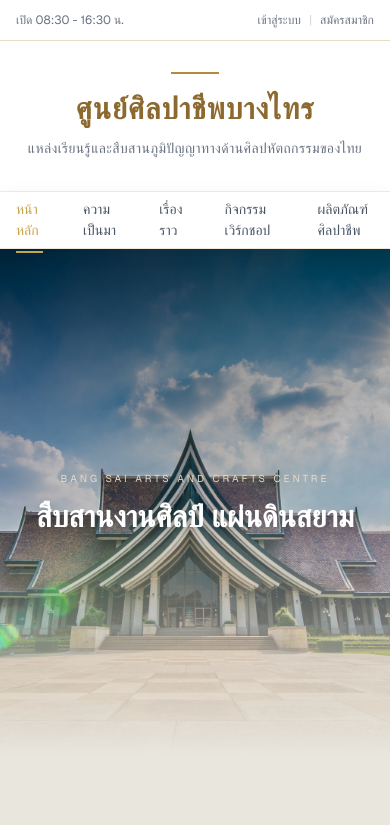
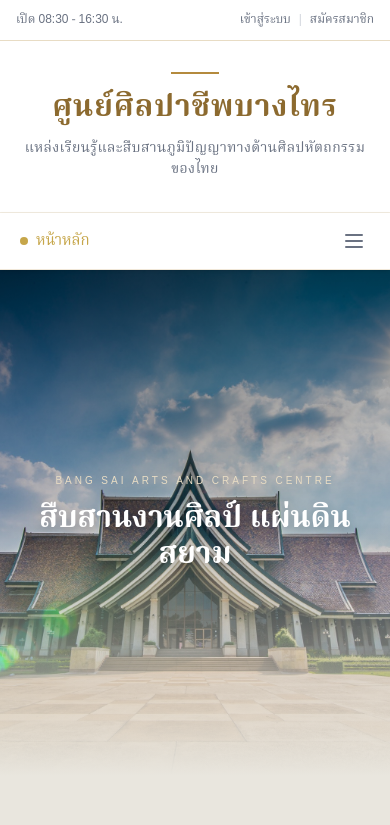
Before and after one commit to manop2004/my-shop, a Next.js app: page / in a window 390 px wide. Shown: the top 825 px of the page. Built offline with nearby package versions, Linux system fonts and the light colour scheme.

Commit message:
แก้ฟอนหน้าหลัก แก้หลังบ้านดูแบบสอบถามตบบรรทัดแล้ว แก้แบบฟรอมสอบถามให้ใส่ข้อความแค่200ตัว

```diff
--- a/src/app/layout.js
+++ b/src/app/layout.js
@@ -1,29 +1,26 @@
-import { Geist, Geist_Mono } from "next/font/google";
-import "./globals.css";
+import { Noto_Serif_Thai } from 'next/font/google'
+import './globals.css'
 
-const geistSans = Geist({
-  variable: "--font-geist-sans",
-  subsets: ["latin"],
-});
-
-const geistMono = Geist_Mono({
-  variable: "--font-geist-mono",
-  subsets: ["latin"],
-});
+// 1. เรียกใช้ฟอนต์ Noto Serif Thai และกำหนดน้ำหนักฟอนต์ที่ต้องการ
+const notoSerifThai = Noto_Serif_Thai({
+  subsets: ['thai', 'latin'],
+  // สามารถเลือก weight ได้ตั้งแต่ 100 ถึง 900
+  weight: ['100', '200', '300', '400', '500', '600', '700', '800', '900'],
+  display: 'swap',
+})
 
 export const metadata = {
-  title: "Create Next App",
-  description: "Generated by create next app",
-};
+  title: 'ศูนย์ศิลปาชีพบางไทร',
+  description: 'ศูนย์ศิลปาชีพบางไทร',
+}
 
 export default function RootLayout({ children }) {
   return (
-    <html lang="en">
-      <body
-        className={`${geistSans.variable} ${geistMono.variable} antialiased`}
-      >
+    <html lang="th">
+      {/* 2. นำคลาสของฟอนต์ Noto Serif Thai มาใส่ไว้ที่ <body> */}
+      <body className={notoSerifThai.className}>
         {children}
       </body>
     </html>
-  );
+  )
 }
--- a/src/app/mainpage/page.js
+++ b/src/app/mainpage/page.js
@@ -378,7 +378,7 @@
       {/* FOOTER */}
       <footer className="bg-[#1a1a1a] text-gray-400 py-8 border-t border-[#333]">
         <div className="max-w-[1300px] mx-auto px-6 text-center text-xs">
-          <p>© 2024 ศูนย์ศิลปาชีพบางไทร. All rights reserved.</p>
+          <p>© 2026 ศูนย์ศิลปาชีพบางไทร.</p>
         </div>
       </footer>
     </div>
--- a/src/app/page.js
+++ b/src/app/page.js
@@ -57,54 +57,45 @@
   }, [currentIndex]);
 
   const nextImage = () => {
-    setCurrentIndex((prev) =>
-      prev === images.length - 1 ? 0 : prev + 1
-    );
+    setCurrentIndex((prev) => (prev === images.length - 1 ? 0 : prev + 1));
   };
 
   const prevImage = () => {
-    setCurrentIndex((prev) =>
-      prev === 0 ? images.length - 1 : prev - 1
-    );
+    setCurrentIndex((prev) => (prev === 0 ? images.length - 1 : prev - 1));
   };
 
   return (
-
-    <div className="fixed inset-0 bg-black/80 backdrop-blur-xl z-[200] flex items-center justify-center p-6">
-
+    <div className="fixed inset-0 bg-black/90 backdrop-blur-xl z-[200] flex items-center justify-center p-4 md:p-6">
+      {/* คลิกพื้นหลังเพื่อปิด */}
       <div className="absolute inset-0" onClick={onClose} />
 
-      <div className="relative w-full max-w-6xl rounded-3xl z-10">
+      {/* Container หลัก ปรับความสูงให้ Scroll ได้บนมือถือ */}
+      <div className="relative w-full max-w-6xl max-h-[90vh] overflow-y-auto md:overflow-visible rounded-3xl z-10 scrollbar-hide">
 
-        {/* Glow background */}
-        <div className="absolute -inset-4 bg-gradient-to-br from-[#C6A64A]/20 via-transparent to-[#2c3e35]/20 blur-3xl opacity-40 rounded-[40px]" />
+        {/* Glow background (ซ่อนบนมือถือเพื่อลดภาระเครื่อง) */}
+        <div className="hidden md:block absolute -inset-4 bg-gradient-to-br from-[#C6A64A]/20 via-transparent to-[#2c3e35]/20 blur-3xl opacity-40 rounded-[40px]" />
 
-        <div className="relative bg-gradient-to-br from-[#f4f1ea] via-[#f8f6f1] to-[#ece7dd] rounded-3xl shadow-[0_30px_80px_rgba(0,0,0,0.35)] border border-white/40 p-14 overflow-hidden">
+        <div className="relative bg-gradient-to-br from-[#f4f1ea] via-[#f8f6f1] to-[#ece7dd] rounded-3xl shadow-2xl border border-white/40 p-6 md:p-14">
 
+          {/* ปุ่มปิดที่เด่นชัดขึ้นบนมือถือ */}
           <button
-            className="absolute top-6 right-8 text-gray-400 text-3xl hover:text-[#C6A64A] transition"
+            className="absolute top-4 right-4 text-gray-400 text-3xl md:text-4xl hover:text-[#C6A64A] transition z-50 p-2"
             onClick={onClose}
           >
             &times;
           </button>
 
-          <div className="grid md:grid-cols-2 gap-16 items-center">
+          <div className="grid grid-cols-1 md:grid-cols-2 gap-8 md:gap-16 items-start md:items-center">
 
-            {/* LEFT */}
-            <div className="relative flex flex-col items-center justify-center">
-
+            {/* LEFT: Gallery Section */}
+            <div className="relative flex flex-col items-center justify-center pt-8 md:pt-0">
+              <div className="relative w-full flex justify-center items-center">
+                {/* ปุ่มเลื่อนรูป (ปรับขนาดให้กดง่ายบนมือถือ) */}
                 <button
                   onClick={prevImage}
-                className="absolute left-0 top-1/2 -translate-y-1/2 w-10 h-10 rounded-full bg-white shadow-lg hover:scale-110 transition"
+                  className="absolute left-[-10px] md:left-0 z-20 w-8 h-8 md:w-10 md:h-10 rounded-full bg-white/80 shadow-lg flex items-center justify-center hover:scale-110 transition"
                 >
                   ←
-              </button>
-
-              <button
-                onClick={nextImage}
-                className="absolute right-0 top-1/2 -translate-y-1/2 w-10 h-10 rounded-full bg-white shadow-lg hover:scale-110 transition"
-              >
-                →
                 </button>
 
                 {images.length > 0 && (
@@ -115,15 +106,22 @@
                   />
                 )}
 
-              <div className="mt-10 flex gap-4 justify-center">
-                {images.slice(0, 6).map((img, index) => (
+                <button
+                  onClick={nextImage}
+                  className="absolute right-[-10px] md:right-0 z-20 w-8 h-8 md:w-10 md:h-10 rounded-full bg-white/80 shadow-lg flex items-center justify-center hover:scale-110 transition"
+                >
+                  →
+                </button>
+              </div>
+
+              {/* Thumbnails: ปรับให้เลื่อนแนวนอนได้บนมือถือ */}
+              <div className="mt-8 flex gap-3 justify-start md:justify-center overflow-x-auto w-full pb-2 scrollbar-hide">
+                {images.slice(0, 8).map((img, index) => (
                   <div
                     key={index}
                     onClick={() => setCurrentIndex(index)}
-                    className={`relative w-[70px] h-[70px] rounded-xl overflow-hidden cursor-pointer transition-all duration-300
-                    ${currentIndex === index
-                      ? "ring-2 ring-[#C6A64A] scale-110 shadow-md"
-                      : "opacity-50 hover:opacity-100"}`}
+                    className={`relative flex-shrink-0 w-[50px] h-[50px] md:w-[70px] md:h-[70px] rounded-lg overflow-hidden cursor-pointer transition-all duration-300
+                    ${currentIndex === index ? "ring-2 ring-[#C6A64A] scale-105" : "opacity-40"}`}
                   >
                     <Image src={img} alt="" fill className="object-cover" />
                   </div>
@@ -131,29 +129,29 @@
               </div>
             </div>
 
-            {/* RIGHT */}
-            <div>
-
-              <span className="text-xs tracking-[6px] uppercase text-[#C6A64A] mb-6 block">
+            {/* RIGHT: Content Section */}
+            <div className="flex flex-col text-left">
+              <span className="text-[10px] tracking-[4px] uppercase text-[#C6A64A] mb-3 md:mb-6 block">
                 Workshop Experience
               </span>
 
-              <h3 className="text-4xl md:text-5xl font-serif mb-6 leading-tight bg-gradient-to-r from-[#2c3e35] to-[#6b5a3b] bg-clip-text text-transparent">
+              <h3 className="text-2xl md:text-5xl font-sans mb-4 md:mb-6 leading-tight bg-gradient-to-r from-[#2c3e35] to-[#6b5a3b] bg-clip-text text-transparent">
                 {selectedWorkshop.title}
               </h3>
 
-              <div className="w-16 h-[2px] bg-[#C6A64A] mb-6"></div>
+              <div className="w-12 h-[2px] bg-[#C6A64A] mb-4 md:mb-6"></div>
 
-              <p className="text-gray-600 leading-relaxed mb-10">
+              {/* ปรับฟอนต์ description ให้อ่านง่ายขึ้น */}
+              <p className="text-sm md:text-base text-gray-600 leading-relaxed mb-8 whitespace-pre-line">
                 {selectedWorkshop.fullDesc}
               </p>
 
-              <div className="flex items-center gap-4 mb-8">
-                <div className="flex-1 h-[1px] bg-gradient-to-r from-transparent via-[#C6A64A]/60 to-transparent"></div>
-                <span className="text-[10px] tracking-[6px] uppercase text-[#C6A64A]">
-                  Experience Details
+              <div className="flex items-center gap-3 mb-6">
+                <div className="flex-1 h-[1px] bg-[#C6A64A]/30"></div>
+                <span className="text-[9px] tracking-[4px] uppercase text-[#C6A64A] font-bold">
+                  Details
                 </span>
-                <div className="flex-1 h-[1px] bg-gradient-to-r from-transparent via-[#C6A64A]/60 to-transparent"></div>
+                <div className="flex-1 h-[1px] bg-[#C6A64A]/30"></div>
               </div>
 
               <div className="grid sm:grid-cols-2 gap-6">
@@ -204,7 +202,7 @@
   const [activeSection, setActiveSection] = useState("home");
   const [selectedImage, setSelectedImage] = useState(null);
   const [selectedWorkshop, setSelectedWorkshop] = useState(null);
-
+  const [isMobileMenuOpen, setIsMobileMenuOpen] = useState(false);
 
   const historyGallery = [
     "/BA.jpg",
@@ -330,9 +328,13 @@
           <div className="hidden sm:block">เปิดทำการ: อังคาร - อาทิตย์ (08:30 - 16:30 น.)</div>
           <div className="sm:hidden">เปิด 08:30 - 16:30 น.</div>
           <div className="flex items-center gap-2 md:gap-4">
-            <button className="hover:text-[#b48a3c] transition">เข้าสู่ระบบ</button>
+            <Link href="/login" className="hover:text-[#b48a3c] transition">
+              <span className="font-medium">เข้าสู่ระบบ</span>
+            </Link>
             <span className="text-gray-300">|</span>
-            <button className="hover:text-[#b48a3c] transition">สมัครสมาชิก</button>
+            <Link href="/signup" className="hover:text-[#b48a3c] transition">
+              <span className="font-medium">สมัครสมาชิก</span>
+            </Link>
           </div>
         </div>
       </div>
@@ -342,7 +344,7 @@
       <div className="bg-white py-8 md:py-12 text-center relative border-b border-[#f2ece0] px-4">
         <div className="max-w-[1200px] mx-auto">
           <div className="w-12 md:w-16 h-[2px] bg-[#b48a3c] mx-auto mb-4 md:mb-5 animate-pulse"></div>
-          <h1 className="text-3xl md:text-5xl text-[#8c6a2f] tracking-[1px] font-bold mb-3 md:mb-4 font-serif">
+          <h1 className="text-3xl md:text-5xl text-[#8c6a2f] tracking-[1px] font-bold mb-3 md:mb-4 font-sans">
             ศูนย์ศิลปาชีพบางไทร
           </h1>
           <p className="text-[14px] md:text-[16px] text-gray-500 tracking-wide font-light">
@@ -351,70 +353,84 @@
         </div>
       </div>
 
-{/* ===== PREMIUM NAVBAR ===== */}
-<nav className="bg-white sticky top-[36px] z-40 shadow-[0_4px_20px_rgba(0,0,0,0.05)] border-b border-[#f0e7d8]">
-  <div className="flex md:justify-center gap-10 text-[14px] md:text-[15px] font-medium max-w-[1200px] mx-auto px-4 h-[56px] items-center">
+  {/* ===== PREMIUM NAVBAR (Hamburger Menu สำหรับมือถือ) ===== */}
+<nav className="bg-white/98 backdrop-blur-md sticky top-[36px] z-40 shadow-sm border-b border-[#f0e7d8] w-full">
+  <div className="max-w-[1200px] mx-auto w-full">
 
-    <a
-      href="#"
-      onClick={(e) => {
-        e.preventDefault();
-        window.scrollTo({ top: 0, behavior: "smooth" });
-        setActiveSection("home");
-      }}
-      className={`relative transition ${
-        activeSection === "home"
-          ? "text-[#C6A64A]"
-          : "text-gray-600 hover:text-[#C6A64A]"
-      }`}
+    {/* ------------------------------------------- */}
+    {/* 1. เมนูสำหรับหน้าจอคอมพิวเตอร์ (ซ่อนในมือถือ) */}
+    {/* ------------------------------------------- */}
+    <div className="hidden md:flex items-center justify-center gap-6 px-4 py-3 text-[15px] font-medium">
+      <a href="#" onClick={(e) => { e.preventDefault(); window.scrollTo({ top: 0, behavior: "smooth" }); setActiveSection("home"); }} className={`flex items-center gap-2 px-5 py-2 rounded-full transition-all duration-500 border ${ activeSection === "home" ? "border-[#C6A64A]/40 bg-[#fdfbf7] text-[#C6A64A]" : "border-transparent text-gray-400 hover:text-[#C6A64A] hover:bg-[#fdfbf7]" }`}>
+        {activeSection === "home" && <span className="w-1.5 h-1.5 rounded-full bg-[#C6A64A]"></span>} <span>หน้าหลัก</span>
+      </a>
+      <a href="#story" onClick={(e) => scrollToSection(e, "story")} className={`flex items-center gap-2 px-5 py-2 rounded-full transition-all duration-500 border ${ activeSection === "story" ? "border-[#C6A64A]/40 bg-[#fdfbf7] text-[#C6A64A]" : "border-transparent text-gray-400 hover:text-[#C6A64A] hover:bg-[#fdfbf7]" }`}>
+        {activeSection === "story" && <span className="w-1.5 h-1.5 rounded-full bg-[#C6A64A]"></span>} <span>ความเป็นมา</span>
+      </a>
+      <Link href="/read" className="flex items-center gap-2 px-5 py-2 rounded-full transition-all duration-500 border border-transparent text-gray-400 hover:text-[#C6A64A] hover:bg-[#fdfbf7]">
+        <span>เรื่องราว</span>
+      </Link>
+      <a href="#workshop" onClick={(e) => scrollToSection(e, "workshop")} className={`flex items-center gap-2 px-5 py-2 rounded-full transition-all duration-500 border ${ activeSection === "workshop" ? "border-[#C6A64A]/40 bg-[#fdfbf7] text-[#C6A64A]" : "border-transparent text-gray-400 hover:text-[#C6A64A] hover:bg-[#fdfbf7]" }`}>
+        {activeSection === "workshop" && <span className="w-1.5 h-1.5 rounded-full bg-[#C6A64A]"></span>} <span>กิจกรรมเวิร์กชอป</span>
+      </a>
+      <Link href="/mainpage" className="flex items-center gap-2 px-5 py-2 rounded-full transition-all duration-500 border border-transparent text-gray-400 hover:text-[#C6A64A] hover:bg-[#fdfbf7]">
+        <span>ผลิตภัณฑ์ศิลปาชีพ</span>
+      </Link>
+    </div>
+
+    {/* ------------------------------------------- */}
+    {/* 2. แถบ Navigation สำหรับมือถือโดยเฉพาะ */}
+    {/* ------------------------------------------- */}
+    <div className="flex md:hidden items-center justify-between px-5 py-3">
+      {/* โชว์ชื่อเมนูที่กำลังเปิดอยู่ */}
+      <div className="text-[#C6A64A] font-medium text-[15px] flex items-center gap-2">
+        <span className="w-2 h-2 rounded-full bg-[#C6A64A]"></span>
+        {activeSection === "home" && "หน้าหลัก"}
+        {activeSection === "story" && "ความเป็นมา"}
+        {activeSection === "workshop" && "กิจกรรมเวิร์กชอป"}
+        {(!["home", "story", "workshop"].includes(activeSection)) && "เมนูนำทาง"}
+      </div>
+
+      {/* ปุ่มเปิด-ปิด 3 ขีด */}
+      <button
+        onClick={() => setIsMobileMenuOpen(!isMobileMenuOpen)}
+        className="p-1 text-gray-500 hover:text-[#C6A64A] focus:outline-none transition-colors"
       >
+        <svg className="w-6 h-6" fill="none" stroke="currentColor" viewBox="0 0 24 24">
+          {isMobileMenuOpen ? (
+            <path strokeLinecap="round" strokeLinejoin="round" strokeWidth={2} d="M6 18L18 6M6 6l12 12" />
+          ) : (
+            <path strokeLinecap="round" strokeLinejoin="round" strokeWidth={2} d="M4 6h16M4 12h16M4 18h16" />
+          )}
+        </svg>
+      </button>
+    </div>
+
+    {/* ------------------------------------------- */}
+    {/* 3. รายการเมนูที่กางออก (Dropdown มือถือ) */}
+    {/* ------------------------------------------- */}
+    <div className={`md:hidden absolute w-full left-0 bg-white/95 backdrop-blur-md shadow-lg border-b border-[#f0e7d8] transition-all duration-300 overflow-hidden ${isMobileMenuOpen ? 'max-h-[300px] py-2' : 'max-h-0 py-0'}`}>
+      <div className="flex flex-col px-4 text-[15px] font-medium">
+        <a href="#" onClick={(e) => { e.preventDefault(); window.scrollTo({ top: 0, behavior: "smooth" }); setActiveSection("home"); setIsMobileMenuOpen(false); }} className={`px-4 py-3 rounded-xl transition-all ${ activeSection === "home" ? "bg-[#fdfbf7] text-[#C6A64A]" : "text-gray-500 active:bg-gray-50" }`}>
           หน้าหลัก
-      {activeSection === "home" && (
-        <span className="absolute -bottom-3 left-0 w-full h-[2px] bg-[#C6A64A]"></span>
-      )}
         </a>
-
-    <a
-      href="#story"
-      onClick={(e) => scrollToSection(e, "story")}
-      className={`relative transition ${
-        activeSection === "story"
-          ? "text-[#C6A64A]"
-          : "text-gray-600 hover:text-[#C6A64A]"
-      }`}
-    >
+        <a href="#story" onClick={(e) => { scrollToSection(e, "story"); setIsMobileMenuOpen(false); }} className={`px-4 py-3 rounded-xl transition-all ${ activeSection === "story" ? "bg-[#fdfbf7] text-[#C6A64A]" : "text-gray-500 active:bg-gray-50" }`}>
           ความเป็นมา
-      {activeSection === "story" && (
-        <span className="absolute -bottom-3 left-0 w-full h-[2px] bg-[#C6A64A]"></span>
-      )}
         </a>
-
-    <Link href="/read" className="text-gray-600 hover:text-[#C6A64A] transition">
+        <Link href="/read" onClick={() => setIsMobileMenuOpen(false)} className="px-4 py-3 rounded-xl text-gray-500 active:bg-gray-50 transition-all">
           เรื่องราว
         </Link>
-
-    <a
-      href="#workshop"
-      onClick={(e) => scrollToSection(e, "workshop")}
-      className={`relative transition ${
-        activeSection === "workshop"
-          ? "text-[#C6A64A]"
-          : "text-gray-600 hover:text-[#C6A64A]"
-      }`}
-    >
+        <a href="#workshop" onClick={(e) => { scrollToSection(e, "workshop"); setIsMobileMenuOpen(false); }} className={`px-4 py-3 rounded-xl transition-all ${ activeSection === "workshop" ? "bg-[#fdfbf7] text-[#C6A64A]" : "text-gray-500 active:bg-gray-50" }`}>
           กิจกรรมเวิร์กชอป
-      {activeSection === "workshop" && (
-        <span className="absolute -bottom-3 left-0 w-full h-[2px] bg-[#C6A64A]"></span>
-      )}
         </a>
-
-    <Link href="/mainpage" className="text-gray-600 hover:text-[#C6A64A] transition">
+        <Link href="/mainpage" onClick={() => setIsMobileMenuOpen(false)} className="px-4 py-3 rounded-xl text-gray-500 active:bg-gray-50 transition-all">
           ผลิตภัณฑ์ศิลปาชีพ
         </Link>
+      </div>
+    </div>
 
   </div>
 </nav>
-
       {/* HERO SECTION */}
       <section className="relative w-full h-[60vh] md:h-[70vh] flex items-center justify-center overflow-hidden">
         <Image src="/BC.jpg" alt="Bang Sai Hero" fill className="object-cover z-0" priority />
@@ -424,7 +440,7 @@
           <span className="text-[#e8dcc4] text-[10px] md:text-sm lg:text-lg tracking-[3px] md:tracking-[4px] mb-3 uppercase">
             Bang Sai Arts and Crafts Centre
           </span>
-          <h2 className="text-3xl md:text-5xl lg:text-6xl font-bold mb-10 drop-shadow-lg font-serif">
+          <h2 className="text-3xl md:text-5xl lg:text-6xl font-bold mb-10 drop-shadow-lg font-sans">
             สืบสานงานศิลป์ แผ่นดินสยาม
           </h2>
         </FadeIn>
@@ -445,7 +461,7 @@
         <FadeIn delay={400} className="hidden lg:flex absolute left-0 -top-[180px] bottom-0 w-[140px] justify-center">
           <div className="relative flex flex-col items-center h-full">
             <div className="w-[2px] flex-1 bg-gradient-to-b from-transparent to-black"></div>
-            <div className="py-6 text-[50px] font-serif text-black">๐๑</div>
+            <div className="py-6 text-[50px] font-sans text-black">๐๑</div>
             <div className="w-[2px] h-[160px] bg-black"></div>
             <div className="py-18 rotate-[-90deg] text-[15px] tracking-[3px] text-black/70">ความเป็นมา</div>
             <div className="w-[2px] flex-1 bg-black"></div>
@@ -456,7 +472,7 @@
 
           {/* ซ้าย: เนื้อหา */}
           <FadeIn className="order-2 lg:order-1" delay={100}>
-            <h2 className="text-4xl md:text-5xl lg:text-6xl font-serif font-medium leading-[1.20] tracking-tight mb-8 md:mb-10 text-black [text-shadow:3px_3px_0px_rgba(0,0,0,0.15)] md:[text-shadow:5px_5px_0px_rgba(0,0,0,0.22)]">
+            <h2 className="text-4xl md:text-5xl lg:text-6xl font-sans font-medium leading-[1.20] tracking-tight mb-8 md:mb-10 text-black [text-shadow:3px_3px_0px_rgba(0,0,0,0.15)] md:[text-shadow:5px_5px_0px_rgba(0,0,0,0.22)]">
               จากอุดมคติ <br />
               สู่สถาปัตยกรรมที่มีชีวิต
             </h2>
@@ -524,7 +540,7 @@
               {/* แคปชั่น */}
               <div className="absolute bottom-0 md:bottom-4 left-2 md:left-6 bg-white/95 backdrop-blur-sm p-3 md:p-4 shadow-xl z-30 border-l-[3px] border-[#C6A64A] max-w-[160px] md:max-w-[220px]">
                  <p className="text-[8px] md:text-[9px] uppercase tracking-widest text-[#C6A64A] font-bold mb-1">Fig. 01</p>
-                 <p className="text-[10px] md:text-xs text-gray-700 font-serif leading-relaxed">
+                 <p className="text-[10px] md:text-xs text-gray-700 font-sans leading-relaxed">
                    สถาปัตยกรรมและงานฝีมือที่ได้รับการอนุรักษ์อย่างวิจิตรบรรจง
                  </p>
               </div>
@@ -532,7 +548,7 @@
               {/* ตราประทับ */}
               <div className="absolute -top-2 md:-top-4 right-8 md:right-16 w-14 h-14 md:w-20 md:h-20 z-30 bg-[#2c3e35] rounded-full flex flex-col items-center justify-center text-[#C6A64A] shadow-lg border border-[#C6A64A]/30">
                  <span className="text-[6px] md:text-[8px] tracking-[1px] md:tracking-[2px] uppercase mb-0 md:mb-1">Est.</span>
-                 <span className="text-sm md:text-lg font-serif leading-none">2527</span>
+                 <span className="text-sm md:text-lg font-sans leading-none">2527</span>
               </div>
 
             </div>
@@ -548,7 +564,7 @@
         <FadeIn delay={200} className="hidden lg:flex absolute left-0 -top-[180px] bottom-0 w-[140px] justify-center">
          <div className="relative flex flex-col items-center h-full">
             <div className="w-[2px] flex-1 bg-gradient-to-b from-transparent to-black"></div>
-            <div className="py-6 text-[50px] font-serif text-black">๐๒</div>
+            <div className="py-6 text-[50px] font-sans text-black">๐๒</div>
             <div className="w-[2px] h-[160px] bg-black"></div>
             <div className="py-18 rotate-[-90deg] text-[15px] tracking-[3px] text-black/70">กิจกรรมเวิร์กชอป</div>
             <div className="w-[2px] flex-1 bg-black"></div>
@@ -558,7 +574,7 @@
         <div className="w-full max-w-[1200px] mx-auto px-4 md:px-6 relative z-10">
           <FadeIn className="flex flex-col items-center text-center mb-12 md:mb-20">
              <div className="h-[30px] md:h-[50px] w-[1px] bg-gradient-to-b from-transparent to-[#C6A64A] mb-4 md:mb-6"></div>
-             <h3 className="text-4xl md:text-5xl lg:text-6xl font-serif font-medium leading-[1.20] tracking-tight mb-8 md:mb-10 text-black [text-shadow:3px_3px_0px_rgba(0,0,0,0.15)] md:[text-shadow:5px_5px_0px_rgba(0,0,0,0.22)]">
+             <h3 className="text-4xl md:text-5xl lg:text-6xl font-sans font-medium leading-[1.20] tracking-tight mb-8 md:mb-10 text-black [text-shadow:3px_3px_0px_rgba(0,0,0,0.15)] md:[text-shadow:5px_5px_0px_rgba(0,0,0,0.22)]">
               กิจกรรมเวิร์กชอป
               </h3>
              <p className="text-sm md:text-base text-gray-500 max-w-lg leading-relaxed">
@@ -578,7 +594,7 @@
                 </div>
 
                 <div className="text-center px-2">
-                  <h4 className="text-xl md:text-2xl font-serif text-[#8c6a2f] mb-2 md:mb-3">{workshop.title}</h4>
+                  <h4 className="text-xl md:text-2xl font-sans text-[#8c6a2f] mb-2 md:mb-3">{workshop.title}</h4>
                   <p className="text-xs md:text-sm text-gray-600 leading-relaxed mb-4 md:mb-6 font-light">{workshop.shortDesc}</p>
                   <span
   onClick={() => setSelectedWorkshop(workshop)}
@@ -596,8 +612,7 @@
       {/* ================= FOOTER ================= */}
       <footer className="bg-[#111815] text-gray-400 py-12 md:py-16 text-center text-sm border-t border-gray-800 px-4">
         <div className="max-w-xl mx-auto mb-6">
-          <Image src="/logo-signature.png" alt="Signature" width={100} height={35} className="mx-auto mb-4 md:mb-6 opacity-30" />
-          <h2 className="text-xl md:text-2xl font-serif text-[#C6A64A] mb-3 md:mb-4 tracking-wider">PATTANA GEMS x ศูนย์ศิลปาชีพ</h2>
+          <h2 className="text-xl md:text-2xl font-sans text-[#C6A64A] mb-3 md:mb-4 tracking-wider"> MUSEUM SHOP x ศูนย์ศิลปาชีพ</h2>
           <p className="font-light tracking-wide text-gray-500 text-xs md:text-sm">ร่วมสืบสานและต่อยอดงานหัตถกรรมไทยให้ก้าวไกลสู่สากล</p>
         </div>
         <p className="text-[10px] md:text-[12px] uppercase tracking-widest text-gray-600 mt-8 md:mt-12">© 2026 Bang Sai Arts & Crafts Centre. All rights reserved.</p>
```
Also changed, not shown: src/app/Inquiryform/page.js (+63 -31 lines), src/app/admin/inquiries/page.js (+31 -13 lines). Lines whose indentation alone changed are shown as unchanged.
